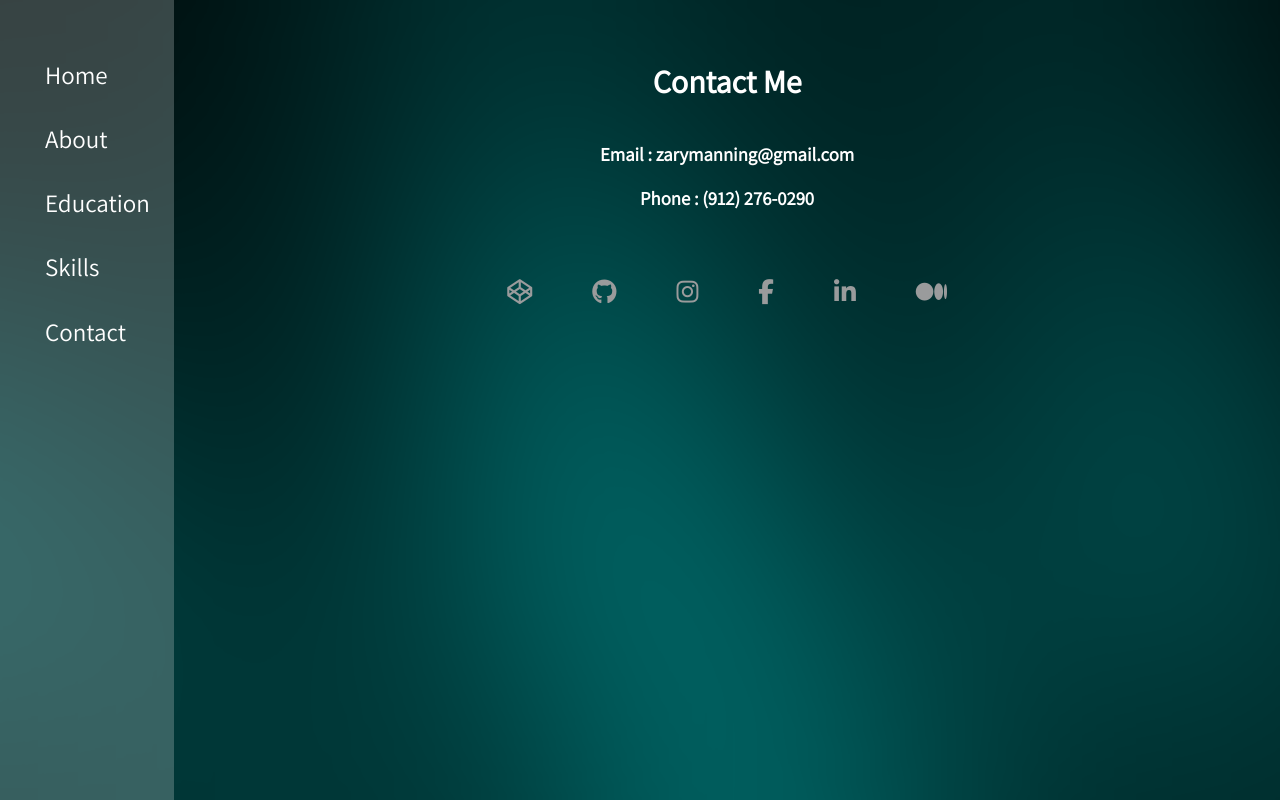
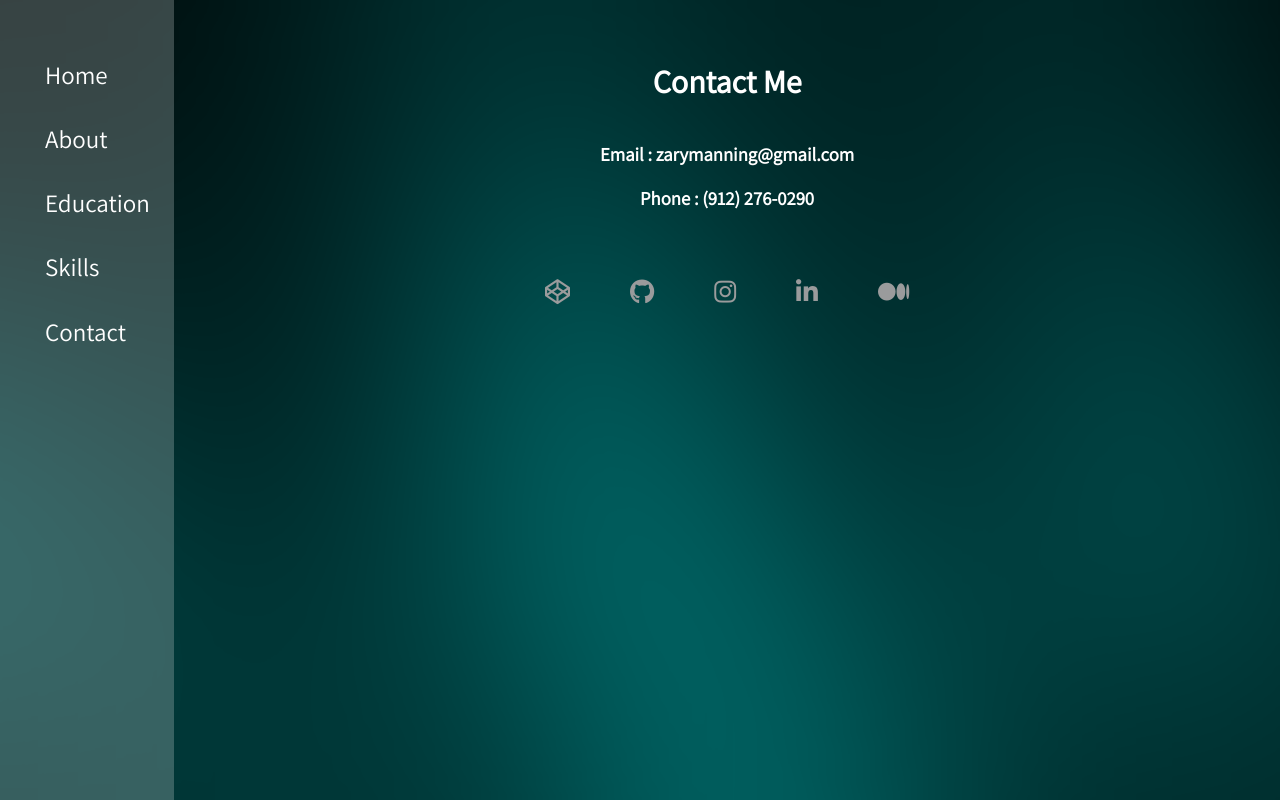
Before and after one commit to zm00622/Dark-Green-Theme, a React (Create React App) app: page /contact in a window 1280 px wide. Built offline with nearby package versions, Linux system fonts and the light colour scheme.

Commit message:
Removing Broken Link

```diff
--- a/src/components/Social.js
+++ b/src/components/Social.js
@@ -7,7 +7,6 @@ class Social extends Component {
             <a href="https://codepen.io/RiseOverLimits" target="_blank"><i class="fab fa-codepen"></i></a>
             <a href="https://github.com/zm00622" target="_blank"><i class="fab fa-github"></i></a>
             <a href="https://www.instagram.com/zarymanning/" target="_blank"><i class="fab fa-instagram"></i></a>
-            <a href="https://www.facebook.com/profile.php?id=100032101175088" target="_blank"><i class="fab fa-facebook-f"></i></a>
             <a href="https://www.linkedin.com/in/zary-manning-4b8953198/" target="_blank"><i class="fab fa-linkedin-in"></i></a>
             <a href="https://medium.com/@zarymanning" target="_blank"><i class="fab fa-medium-m"></i></a>
             </div>
```
Also changed, not shown: 12 other files (tests, documents, lock files or other folders).
